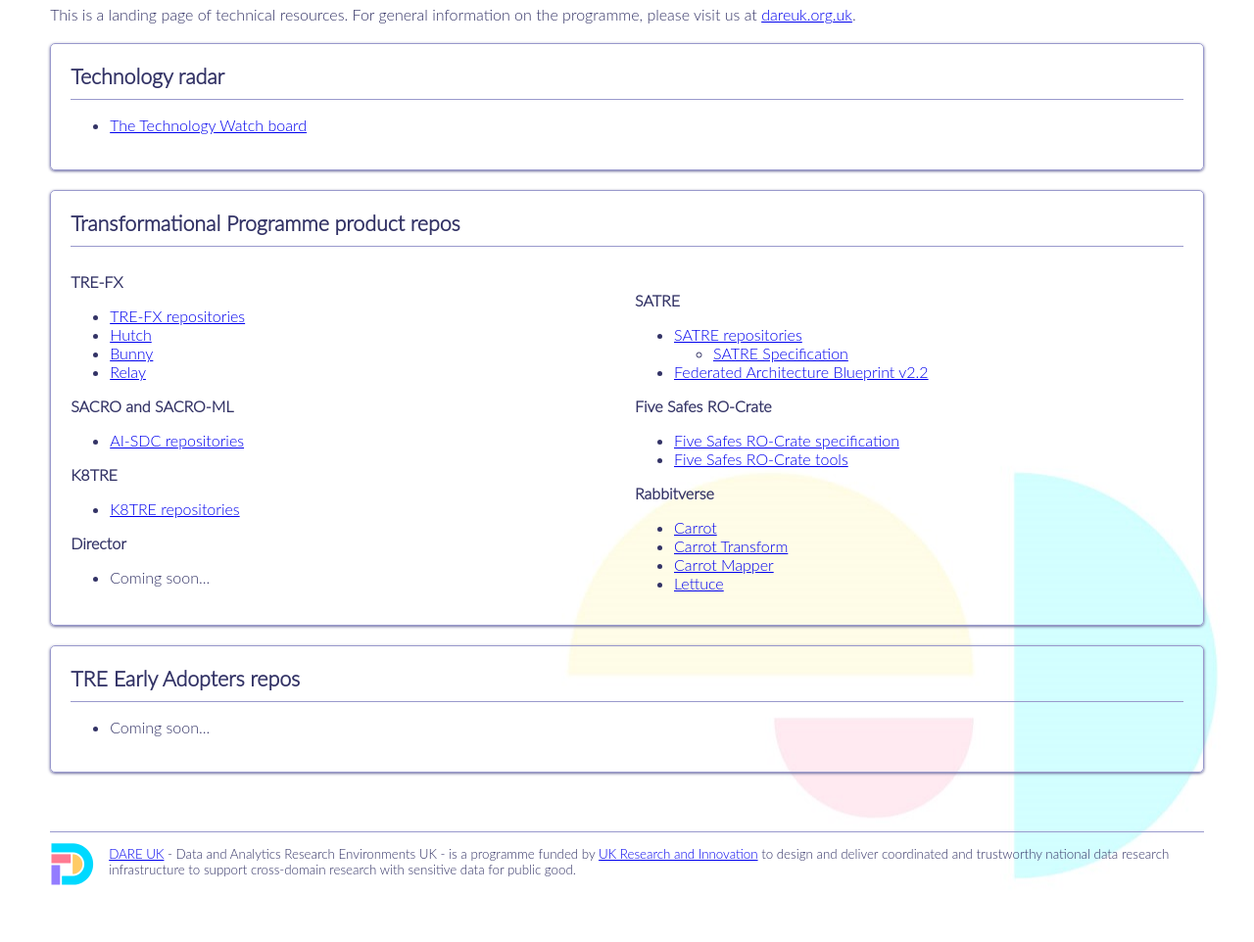
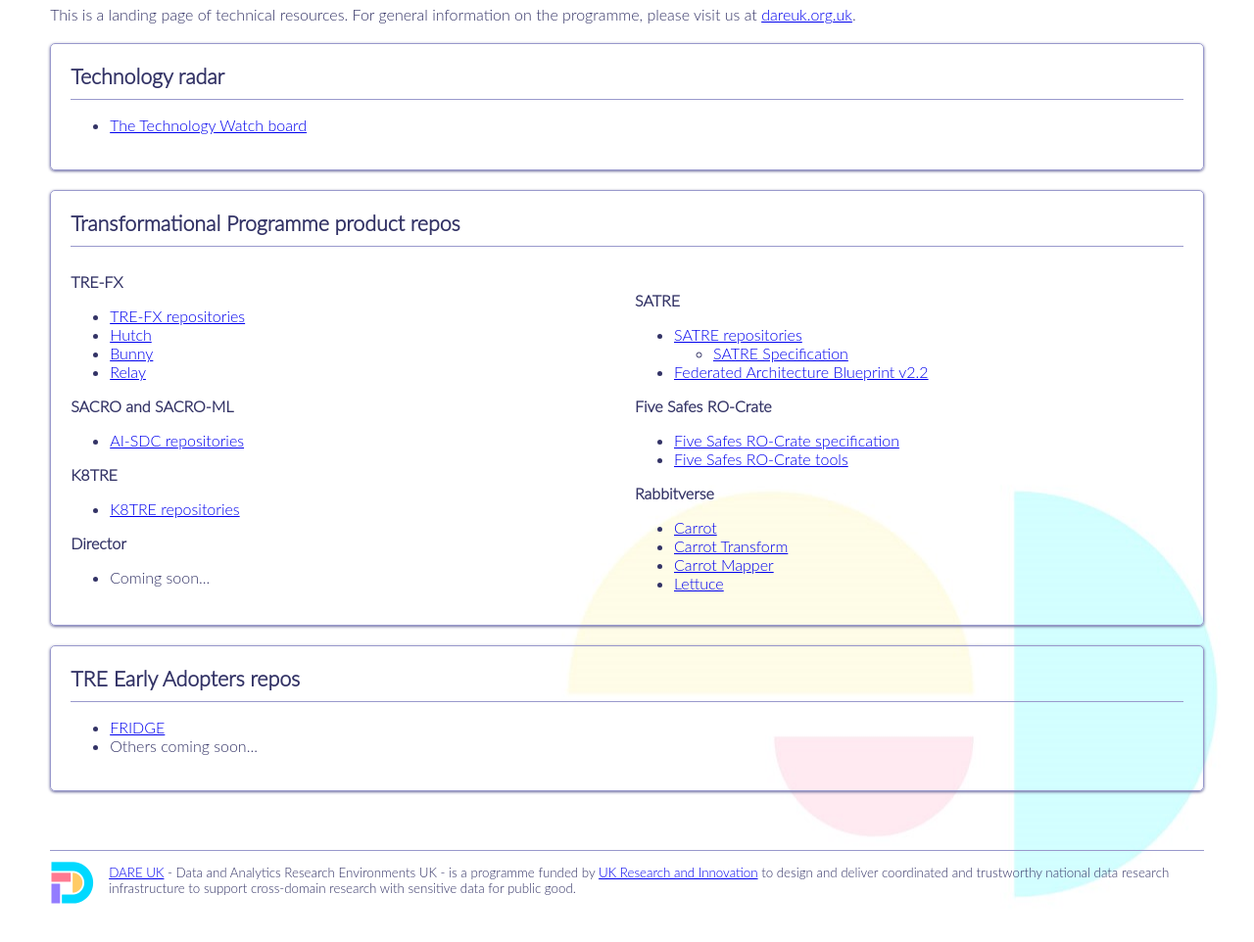
Before and after one commit to DAREUK/DAREUK.github.io, a plain HTML site: page index.html in a window 1280 px wide. Shown: the part 82-1044 px from the top of the page at 98% size. Drawn offline with Linux system fonts and the light colour scheme.

Commit message:
Update index.html
Added FRIDGE repo

```diff
--- a/index.html
+++ b/index.html
@@ -89,7 +89,8 @@ please visit us at <a href="https://dareuk.org.uk/">dareuk.org.uk</a>.
 <div class="tile">
 <h2>TRE Early Adopters repos</h2>
 <ul>
-  <li> Coming soon... </li>
+  <li> <a target="_blank" href="https://github.com/alan-turing-institute/fridge">FRIDGE</a> </li>
+  <li> Others coming soon... </li>
 </ul>
 </div>
 
```
